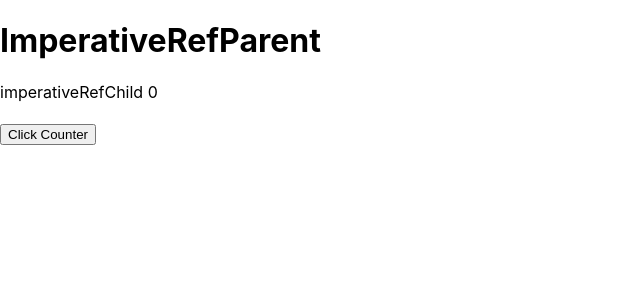
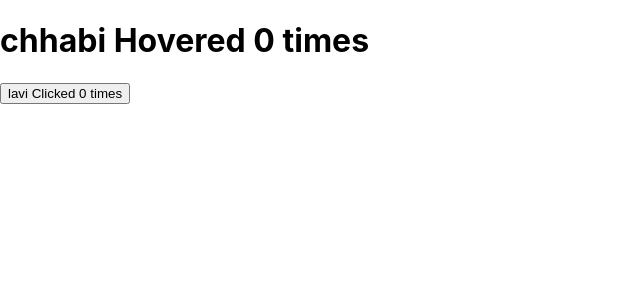
Before and after one commit to LAVIRASTOGI/InterviewQuest24April2022, a React (Create React App) app in the folder react/my_app/: page / in a window 1280 px wide. Shown: the top 300 px of the page, without its empty margins (0-640 px from the left). Built offline with nearby package versions, Linux system fonts and the light colour scheme.

Commit message:
HOC example

```diff
--- a/react/my_app/src/App.js
+++ b/react/my_app/src/App.js
@@ -1,4 +1,6 @@
 
+import HOCCounter from './HOCCounter';
+import HOCHover from './HOCHover';
 import ImperativeRefParent from './imperativeRefParent';
 import ReactMemoEaxmple from './ReactMemoEaxmple';
 import ReactMemoParent from './ReactMemoParent';
@@ -28,7 +30,12 @@ function App() {
        {/* <UseREFFowardRefEx></UseREFFowardRefEx> */}
 
        {/* Imperative and Ref Parent and child */}
-       <ImperativeRefParent></ImperativeRefParent>
+       {/* <ImperativeRefParent></ImperativeRefParent> */}
+
+
+       {/* HOC example */}
+       <HOCHover name='chhabi'></HOCHover>
+       <HOCCounter name='lavi'></HOCCounter>
     </div>
   );
 }
--- /dev/null
+++ b/react/my_app/src/HOCCounter.js
@@ -0,0 +1,11 @@
+import React, { useState } from 'react'
+import HOCExample from './HOCExample';
+
+function HOCCounter(props) {
+
+    return (
+        <button onClick={props.ClickHandler}>{props.name} Clicked {props.count} times</button>
+    )
+}
+
+export default HOCExample(HOCCounter,10)
--- /dev/null
+++ b/react/my_app/src/HOCExample.js
@@ -0,0 +1,19 @@
+//HOC Component
+
+import React, { useState } from 'react'
+
+const HOCExample = (WrappedComponent,privateCount) => {
+      function HOCExample (props){
+        let [count, setCount] = useState(0);
+        let ClickHandler = () => {
+            setCount(count + privateCount);
+        }
+          return(
+              <WrappedComponent count={count} ClickHandler={ClickHandler} {...props} ></WrappedComponent>
+          )
+      }
+      return HOCExample
+
+}
+
+export default HOCExample
--- /dev/null
+++ b/react/my_app/src/HOCHover.js
@@ -0,0 +1,11 @@
+import React, { useState } from 'react'
+import HOCExample from './HOCExample'
+
+function HOCHover(props) {
+
+    return (
+        <h1 onMouseOver={props.ClickHandler}> {props.name} Hovered {props.count} times</h1>
+    )
+}
+
+export default HOCExample(HOCHover,100)
```
